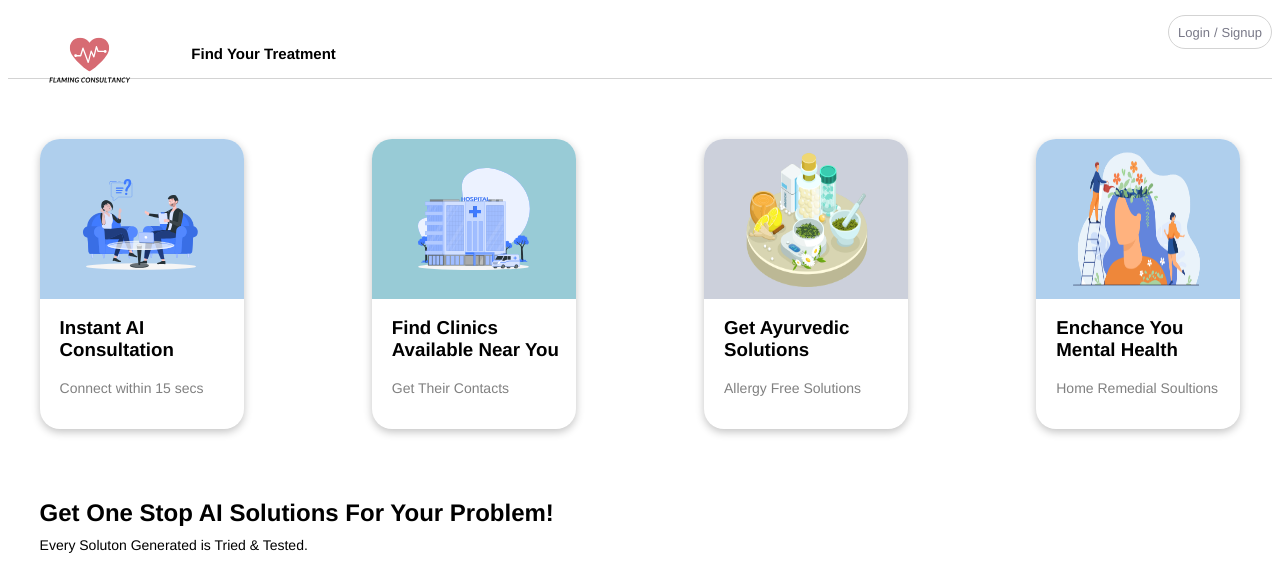
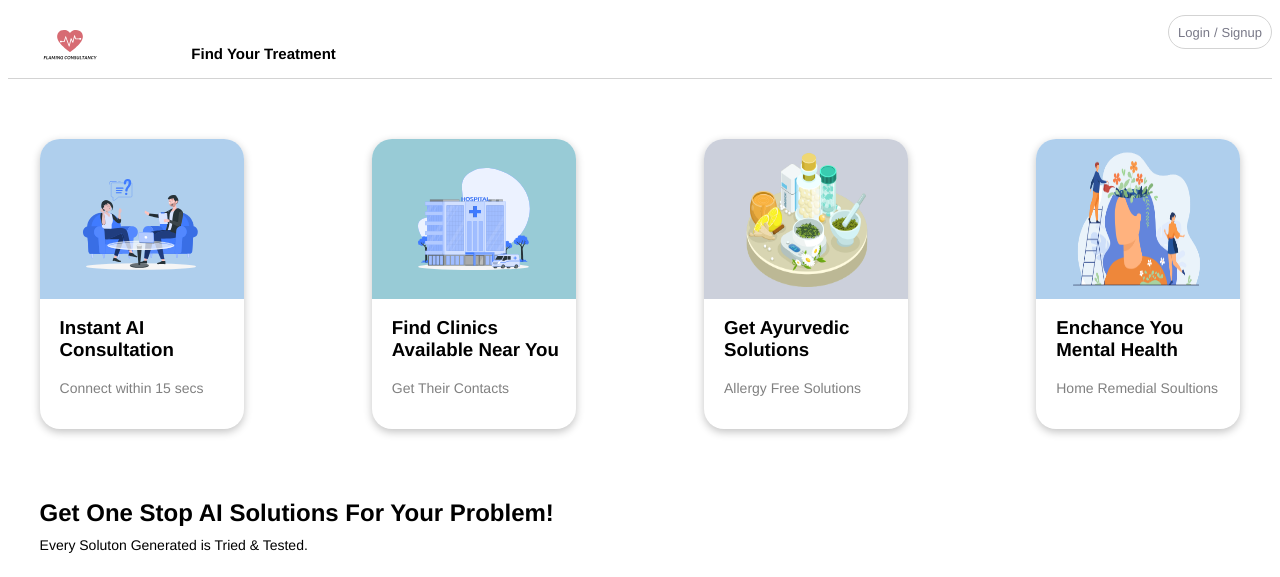
Before and after one commit to lovetewari/Flaming-Consultancy-Prototype-01, a plain HTML site: page index.html in a window 1280 px wide. Shown: the top 577 px of the page. Drawn offline with Linux system fonts and the light colour scheme.

Commit message:
Update index.html

```diff
--- a/index.html
+++ b/index.html
@@ -16,7 +16,7 @@
 
     <div id="navbar">
         <div class="logo">
-            <a href="https://doji09.github.io/flaming-Prototype-1/" target="" rel="noopener"><img src="FLAMING.svg" alt="flaming logo" width="100%"></a>
+            <a href="https://doji09.github.io/flaming-Prototype-1/" target="" rel="noopener"><img src="FLAMING.svg" alt="flaming logo" width="65%"></a>
         </div>
 
         <div class="box">
```
